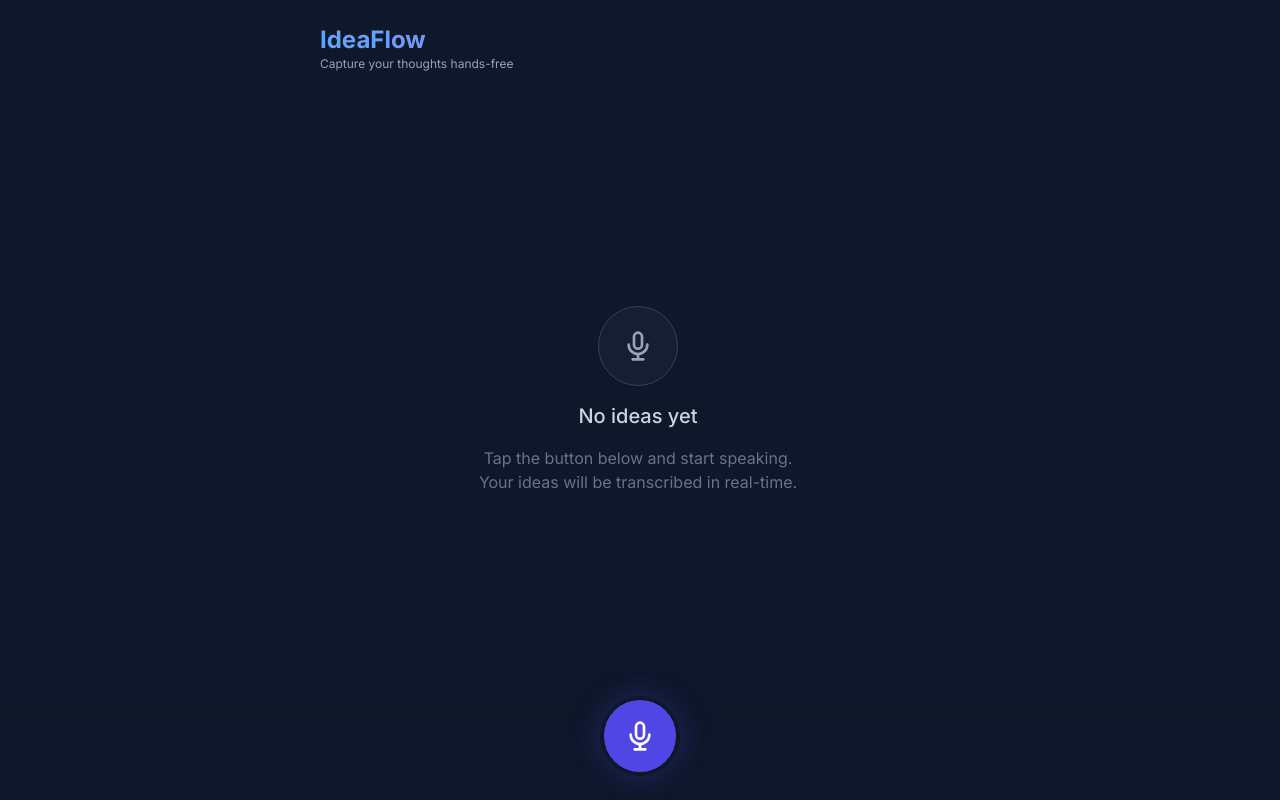
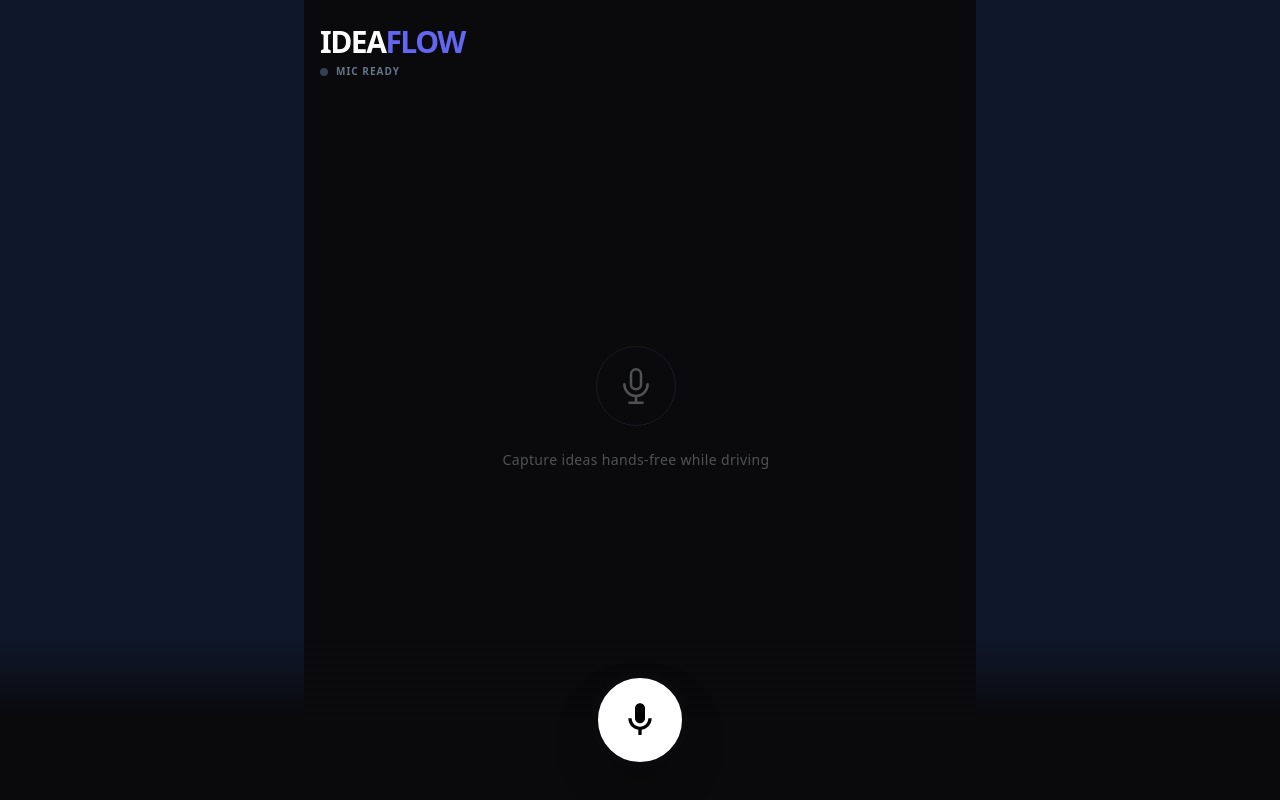
Before and after one commit to anujmagazine/Voice-to-text-transcriber-, a React (Vite) app: page / in a window 1280 px wide. Built offline with nearby package versions, Linux system fonts and the light colour scheme.

Commit message:
feat: Move audio constants to App.tsx
Moves audio constants `SAMPLE_RATE` and `BUFFER_SIZE` from separate files into `App.tsx` for better organization and direct access.

```diff
--- a/App.tsx
+++ b/App.tsx
@@ -4,31 +4,9 @@ import { GoogleGenAI, Modality } from '@google/genai';
 import { IdeaSnippet, TranscriptionState } from './types';
 import { encodePCM } from './utils/audioUtils';
 
-// Icons as components
-const MicrophoneIcon = () => (
-  <svg xmlns="http://www.w3.org/2000/svg" className="w-8 h-8" fill="none" viewBox="0 0 24 24" stroke="currentColor">
-    <path strokeLinecap="round" strokeLinejoin="round" strokeWidth={2} d="M19 11a7 7 0 01-7 7m0 0a7 7 0 01-7-7m7 7v4m0 0H8m4 0h4m-4-8a3 3 0 01-3-3V5a3 3 0 116 0v6a3 3 0 01-3 3z" />
-  </svg>
-);
-
-const StopIcon = () => (
-  <svg xmlns="http://www.w3.org/2000/svg" className="w-8 h-8" fill="none" viewBox="0 0 24 24" stroke="currentColor">
-    <path strokeLinecap="round" strokeLinejoin="round" strokeWidth={2} d="M21 12a9 9 0 11-18 0 9 9 0 0118 0z" />
-    <path strokeLinecap="round" strokeLinejoin="round" strokeWidth={2} d="M9 10h6v4H9z" />
-  </svg>
-);
-
-const CopyIcon = () => (
-  <svg xmlns="http://www.w3.org/2000/svg" className="w-5 h-5" fill="none" viewBox="0 0 24 24" stroke="currentColor">
-    <path strokeLinecap="round" strokeLinejoin="round" strokeWidth={2} d="M8 5H6a2 2 0 00-2 2v12a2 2 0 002 2h10a2 2 0 002-2v-1M8 5a2 2 0 002 2h2a2 2 0 002-2M8 5a2 2 0 012-2h2a2 2 0 012 2m0 0h2a2 2 0 012 2v3m2 4H10m0 0l3-3m-3 3l3 3" />
-  </svg>
-);
-
-const TrashIcon = () => (
-  <svg xmlns="http://www.w3.org/2000/svg" className="w-5 h-5" fill="none" viewBox="0 0 24 24" stroke="currentColor">
-    <path strokeLinecap="round" strokeLinejoin="round" strokeWidth={2} d="M19 7l-.867 12.142A2 2 0 0116.138 21H7.862a2 2 0 01-1.995-1.858L5 7m5 4v6m4-6v6m1-10V4a1 1 0 00-1-1h-4a1 1 0 00-1 1v3M4 7h16" />
-  </svg>
-);
+// Constants
+const SAMPLE_RATE = 16000;
+const BUFFER_SIZE = 4096;
 
 export default function App() {
   const [state, setState] = useState<TranscriptionState>({
@@ -37,50 +15,49 @@ export default function App() {
     isRecording: false,
     status: 'idle',
   });
+
   const [toast, setToast] = useState<string | null>(null);
+  const [voulmeLevel, setVolumeLevel] = useState(0);
 
+  // Refs for non-reactive state
   const sessionRef = useRef<any>(null);
   const audioContextRef = useRef<AudioContext | null>(null);
   const streamRef = useRef<MediaStream | null>(null);
-  const transcriptionBuffer = useRef<string>('');
   const historyContainerRef = useRef<HTMLDivElement>(null);
 
-  // Auto-scroll history when new items added
+  // Accumulated transcription refs
+  const currentTurnText = useRef<string>('');
+  const lastFinalizedText = useRef<string>('');
+
+  // Auto-scroll when transcription updates
   useEffect(() => {
     if (historyContainerRef.current) {
       historyContainerRef.current.scrollTop = historyContainerRef.current.scrollHeight;
     }
   }, [state.history, state.currentText]);
 
-  // Toast auto-hide
-  useEffect(() => {
-    if (toast) {
-      const timer = setTimeout(() => setToast(null), 2000);
-      return () => clearTimeout(timer);
-    }
-  }, [toast]);
-
-  const stopListening = useCallback(async () => {
+  const cleanup = useCallback(async () => {
     if (sessionRef.current) {
-      sessionRef.current.close?.();
+      try { sessionRef.current.close(); } catch (e) {}
       sessionRef.current = null;
     }
-
     if (streamRef.current) {
       streamRef.current.getTracks().forEach(track => track.stop());
       streamRef.current = null;
     }
-
     if (audioContextRef.current) {
-      await audioContextRef.current.close();
+      try { await audioContextRef.current.close(); } catch (e) {}
       audioContextRef.current = null;
     }
+    setVolumeLevel(0);
+  }, []);
 
-    // Move current text to history if it's not empty
-    if (transcriptionBuffer.current.trim()) {
+  const stopSession = useCallback(async () => {
+    // Save current buffer if exists
+    if (currentTurnText.current.trim()) {
       const newSnippet: IdeaSnippet = {
         id: crypto.randomUUID(),
-        text: transcriptionBuffer.current.trim(),
+        text: currentTurnText.current.trim(),
         timestamp: new Date(),
       };
       setState(prev => ({
@@ -90,46 +67,54 @@ export default function App() {
         isRecording: false,
         status: 'idle'
       }));
-      transcriptionBuffer.current = '';
     } else {
-      setState(prev => ({
-        ...prev,
-        currentText: '',
-        isRecording: false,
-        status: 'idle'
-      }));
+      setState(prev => ({ ...prev, currentText: '', isRecording: false, status: 'idle' }));
     }
-  }, []);
 
-  const startListening = async () => {
+    currentTurnText.current = '';
+    lastFinalizedText.current = '';
+    await cleanup();
+  }, [cleanup]);
+
+  const startSession = async () => {
     try {
-      setState(prev => ({ ...prev, status: 'connecting', isRecording: true }));
+      setState(prev => ({ ...prev, status: 'connecting', isRecording: true, currentText: '' }));
+      currentTurnText.current = '';
+      lastFinalizedText.current = '';
 
       const ai = new GoogleGenAI({ apiKey: process.env.API_KEY || '' });
 
+      // 1. Get Microphone Access
       const stream = await navigator.mediaDevices.getUserMedia({ audio: true });
       streamRef.current = stream;
 
-      const audioContext = new (window.AudioContext || (window as any).webkitAudioContext)({ sampleRate: 16000 });
+      // 2. Setup Audio Context
+      const audioContext = new (window.AudioContext || (window as any).webkitAudioContext)({ sampleRate: SAMPLE_RATE });
       audioContextRef.current = audioContext;
 
+      // 3. Connect to Gemini Live API
       const sessionPromise = ai.live.connect({
         model: 'gemini-2.5-flash-native-audio-preview-12-2025',
         config: {
           responseModalities: [Modality.AUDIO],
           inputAudioTranscription: {},
-          // Refined instruction to prevent language drift and ensure English transcription when spoken.
-          systemInstruction: "You are a professional transcriptionist. Transcribe the user's speech exactly as spoken in its original language. If the user speaks English, use only English characters and words. Do not translate the speech. Do not switch to Hindi or any other language unless the user explicitly speaks in that language. Only provide the text transcription, no conversational responses or summaries.",
+          systemInstruction: "You are a specialized transcription service. \n\nRULES:\n1. Transcribe the user's audio into English text ONLY.\n2. Do NOT use any other language or script (No Hindi).\n3. If you hear non-English, attempt to transcribe it phonetically in English.\n4. Provide verbatim transcription. No summaries, no conversational filler.\n5. Output text immediately as it is recognized.",
         },
         callbacks: {
           onopen: () => {
             setState(prev => ({ ...prev, status: 'listening' }));
 
             const source = audioContext.createMediaStreamSource(stream);
-            const scriptProcessor = audioContext.createScriptProcessor(4096, 1, 1);
+            const scriptProcessor = audioContext.createScriptProcessor(BUFFER_SIZE, 1, 1);
 
             scriptProcessor.onaudioprocess = (e) => {
               const inputData = e.inputBuffer.getChannelData(0);
+
+              // Simple volume analysis for the visualizer
+              let sum = 0;
+              for(let i=0; i<inputData.length; i++) sum += inputData[i] * inputData[i];
+              setVolumeLevel(Math.sqrt(sum / inputData.length));
+
               const pcmData = encodePCM(inputData);
               sessionPromise.then(session => {
                 session.sendRealtimeInput({
@@ -140,18 +125,38 @@ export default function App() {
 
             source.connect(scriptProcessor);
             scriptProcessor.connect(audioContext.destination);
+
+            if (audioContext.state === 'suspended') audioContext.resume();
           },
-          onmessage: (message) => {
+          onmessage: (message: any) => {
+            // Real-time transcription segment
             if (message.serverContent?.inputTranscription) {
-              const text = message.serverContent.inputTranscription.text;
-              transcriptionBuffer.current += text;
-              setState(prev => ({ ...prev, currentText: transcriptionBuffer.current }));
+              const textDelta = message.serverContent.inputTranscription.text;
+              currentTurnText.current += textDelta;
+              setState(prev => ({ ...prev, currentText: currentTurnText.current }));
+            }
+
+            // Turn completion detection (natural pause)
+            if (message.serverContent?.turnComplete) {
+              if (currentTurnText.current.trim()) {
+                const textToSave = currentTurnText.current.trim();
+                setState(prev => ({
+                  ...prev,
+                  history: [...prev.history, {
+                    id: crypto.randomUUID(),
+                    text: textToSave,
+                    timestamp: new Date(),
+                  }],
+                  currentText: ''
+                }));
+                currentTurnText.current = '';
+              }
             }
           },
           onerror: (e) => {
-            console.error('Gemini error:', e);
+            console.error('Gemini Live API Error:', e);
             setState(prev => ({ ...prev, status: 'error' }));
-            stopListening();
+            stopSession();
           },
           onclose: () => {
             setState(prev => ({ ...prev, status: 'idle', isRecording: false }));
@@ -161,157 +166,123 @@ export default function App() {
 
       sessionRef.current = await sessionPromise;
     } catch (err) {
-      console.error('Failed to start listening:', err);
+      console.error('Initialization Error:', err);
       setState(prev => ({ ...prev, status: 'error', isRecording: false }));
+      cleanup();
     }
   };
 
-  const copyToClipboard = (text: string) => {
+  const copyText = (text: string) => {
     navigator.clipboard.writeText(text);
-    setToast('Copied to clipboard');
-  };
-
-  const clearHistory = () => {
-    if (confirm('Clear all captured ideas?')) {
-      setState(prev => ({ ...prev, history: [] }));
-      setToast('History cleared');
-    }
-  };
-
-  const copyAll = () => {
-    const allText = state.history.map(h => `[${h.timestamp.toLocaleTimeString()}] ${h.text}`).join('\n\n');
-    copyToClipboard(allText);
+    setToast('Copied');
+    setTimeout(() => setToast(null), 2000);
   };
 
   return (
-    <div className="flex flex-col h-screen max-w-2xl mx-auto px-4 pt-6 pb-24 overflow-hidden bg-slate-900 text-slate-100">
+    <div className="flex flex-col h-screen max-w-2xl mx-auto px-4 pt-6 pb-24 overflow-hidden bg-[#0a0a0c] text-slate-100 font-sans">
       {/* Header */}
-      <header className="flex justify-between items-center mb-6 shrink-0">
+      <header className="flex justify-between items-center mb-8 shrink-0">
         <div>
-          <h1 className="text-2xl font-bold bg-gradient-to-r from-blue-400 to-indigo-400 bg-clip-text text-transparent">
-            IdeaFlow
+          <h1 className="text-3xl font-black tracking-tighter text-white">
+            IDEA<span className="text-indigo-500">FLOW</span>
           </h1>
-          <p className="text-xs text-slate-400">Capture your thoughts hands-free</p>
+          <div className="flex items-center gap-2 mt-1">
+            <span className={`w-2 h-2 rounded-full ${state.isRecording ? 'bg-green-500 animate-pulse' : 'bg-slate-700'}`}></span>
+            <span className="text-[10px] font-bold text-slate-500 uppercase tracking-widest">
+              {state.status === 'listening' ? 'Streaming Audio (English)' : state.status === 'connecting' ? 'Connecting...' : 'Mic Ready'}
+            </span>
+          </div>
         </div>
-        <div className="flex gap-2">
-          {state.history.length > 0 && (
-            <>
-              <button
-                onClick={copyAll}
-                className="p-2 bg-slate-800 hover:bg-slate-700 rounded-lg transition-colors border border-slate-700 text-slate-300"
-                title="Copy All"
-              >
-                <CopyIcon />
-              </button>
-              <button
-                onClick={clearHistory}
-                className="p-2 bg-slate-800 hover:bg-red-900/40 rounded-lg transition-colors border border-slate-700 hover:border-red-500/50 text-slate-300"
-                title="Clear All"
-              >
-                <TrashIcon />
-              </button>
-            </>
-          )}
-        </div>
+        {state.history.length > 0 && (
+          <button
+            onClick={() => { if(confirm('Clear history?')) setState(prev => ({ ...prev, history: [] })) }}
+            className="p-2 text-slate-600 hover:text-red-500 transition-colors"
+          >
+            <svg className="w-5 h-5" fill="none" viewBox="0 0 24 24" stroke="currentColor"><path strokeLinecap="round" strokeLinejoin="round" strokeWidth={2} d="M19 7l-.867 12.142A2 2 0 0116.138 21H7.862a2 2 0 01-1.995-1.858L5 7m5 4v6m4-6v6m1-10V4a1 1 0 00-1-1h-4a1 1 0 00-1 1v3M4 7h16" /></svg>
+          </button>
+        )}
       </header>
 
-      {/* Main Content Area */}
-      <main className="flex-1 overflow-y-auto space-y-4 pr-1 scroll-smooth" ref={historyContainerRef}>
+      {/* Main Stream */}
+      <main className="flex-1 overflow-y-auto space-y-6 pr-2 scroll-smooth" ref={historyContainerRef}>
         {state.history.length === 0 && !state.isRecording && (
-          <div className="h-full flex flex-col items-center justify-center text-center p-8 space-y-4">
-            <div className="w-20 h-20 bg-slate-800/50 rounded-full flex items-center justify-center border border-slate-700 text-slate-400">
-              <MicrophoneIcon />
+          <div className="h-full flex flex-col items-center justify-center text-center opacity-30">
+            <div className="w-20 h-20 mb-6 flex items-center justify-center rounded-full border border-slate-700">
+              <svg className="w-10 h-10" fill="none" viewBox="0 0 24 24" stroke="currentColor"><path strokeLinecap="round" strokeLinejoin="round" strokeWidth={1.5} d="M19 11a7 7 0 01-7 7m0 0a7 7 0 01-7-7m7 7v4m0 0H8m4 0h4m-4-8a3 3 0 01-3-3V5a3 3 0 116 0v6a3 3 0 01-3 3z" /></svg>
             </div>
-            <h2 className="text-xl font-medium text-slate-300">No ideas yet</h2>
-            <p className="text-slate-500 max-w-xs">
-              Tap the button below and start speaking. Your ideas will be transcribed in real-time.
-            </p>
+            <p className="text-sm tracking-wide">Capture ideas hands-free while driving</p>
           </div>
         )}
 
+        {/* Saved History */}
         {state.history.map((snippet) => (
-          <div key={snippet.id} className="group relative bg-slate-800/40 border border-slate-700/50 rounded-2xl p-4 shadow-sm hover:shadow-md transition-shadow">
-            <div className="flex justify-between items-start mb-2">
-              <span className="text-[10px] font-mono text-slate-500 tracking-wider uppercase">
-                {snippet.timestamp.toLocaleTimeString([], { hour: '2-digit', minute: '2-digit' })}
-              </span>
-              <button
-                onClick={() => copyToClipboard(snippet.text)}
-                className="opacity-0 group-hover:opacity-100 p-1.5 text-slate-400 hover:text-white transition-all bg-slate-700/50 rounded-lg"
-              >
-                <CopyIcon />
+          <div key={snippet.id} className="relative bg-[#151518] border border-slate-800/60 rounded-3xl p-6 group transition-all hover:border-slate-700">
+            <div className="flex items-center justify-between mb-4">
+              <span className="text-[10px] font-mono text-slate-500 uppercase">{snippet.timestamp.toLocaleTimeString()}</span>
+              <button onClick={() => copyText(snippet.text)} className="opacity-0 group-hover:opacity-100 p-2 bg-slate-800 rounded-full text-slate-400 hover:text-white transition-all">
+                <svg className="w-4 h-4" fill="none" viewBox="0 0 24 24" stroke="currentColor"><path strokeLinecap="round" strokeLinejoin="round" strokeWidth={2} d="M8 5H6a2 2 0 00-2 2v12a2 2 0 002 2h10a2 2 0 002-2v-1M8 5a2 2 0 002 2h2a2 2 0 002-2M8 5a2 2 0 012-2h2a2 2 0 012 2m0 0h2a2 2 0 012 2v3m2 4H10m0 0l3-3m-3 3l3 3" /></svg>
               </button>
             </div>
-            <p className="text-slate-200 leading-relaxed text-lg font-light">
-              {snippet.text}
-            </p>
+            <p className="text-slate-200 text-xl font-light leading-relaxed tracking-tight">{snippet.text}</p>
           </div>
         ))}
 
-        {/* Real-time Transcription Placeholder */}
+        {/* Active Transcription */}
         {state.isRecording && (
-          <div className="bg-slate-800/80 border-2 border-dashed border-indigo-500/30 rounded-2xl p-5 shadow-inner">
-            <div className="flex items-center gap-2 mb-3">
-              <div className="flex gap-1">
-                <span className="w-1 h-1 bg-indigo-500 rounded-full animate-bounce" style={{animationDelay: '0ms'}}></span>
-                <span className="w-1 h-1 bg-indigo-500 rounded-full animate-bounce" style={{animationDelay: '150ms'}}></span>
-                <span className="w-1 h-1 bg-indigo-500 rounded-full animate-bounce" style={{animationDelay: '300ms'}}></span>
+          <div className="bg-indigo-600/5 border border-indigo-500/30 rounded-3xl p-6 relative overflow-hidden transition-all shadow-[0_0_30px_rgba(79,70,229,0.1)]">
+            <div className="flex items-center gap-3 mb-4">
+              <div className="flex items-center gap-0.5 h-3">
+                {[...Array(4)].map((_, i) => (
+                  <div key={i} className="w-1 bg-indigo-500 rounded-full" style={{ height: `${20 + (voulmeLevel * (200 + i * 50))}%` }} />
+                ))}
               </div>
-              <span className="text-[10px] font-bold text-indigo-400 uppercase tracking-widest">Live Transcription</span>
+              <span className="text-[10px] font-black text-indigo-400 uppercase tracking-widest">Listening</span>
             </div>
-            <p className="text-indigo-100 text-lg leading-relaxed animate-pulse">
-              {state.currentText || 'Listening for your ideas...'}
+            <p className="text-white text-2xl font-medium leading-snug">
+              {state.currentText || <span className="opacity-30 italic">Start speaking your thoughts...</span>}
             </p>
           </div>
         )}
       </main>
 
-      {/* Floating Controls */}
-      <div className="fixed bottom-0 left-0 right-0 p-6 bg-gradient-to-t from-slate-900 via-slate-900 to-transparent pointer-events-none">
-        <div className="max-w-2xl mx-auto flex justify-center pointer-events-auto">
+      {/* Controls */}
+      <div className="fixed bottom-0 left-0 right-0 p-8 flex justify-center bg-gradient-to-t from-[#0a0a0c] via-[#0a0a0c] to-transparent pointer-events-none">
+        <div className="relative pointer-events-auto">
           {!state.isRecording ? (
             <button
-              onClick={startListening}
+              onClick={startSession}
               disabled={state.status === 'connecting'}
-              className={`
-                group relative flex items-center justify-center w-20 h-20 rounded-full bg-indigo-600 hover:bg-indigo-500 shadow-[0_0_30px_rgba(79,70,229,0.3)] hover:shadow-[0_0_40px_rgba(79,70,229,0.5)] transition-all active:scale-95 border-4 border-slate-900 text-white
-                ${state.status === 'connecting' ? 'opacity-70 cursor-wait' : ''}
-              `}
+              className="w-24 h-24 rounded-full bg-white text-black flex items-center justify-center shadow-2xl active:scale-90 transition-all border-[6px] border-[#0a0a0c] disabled:opacity-50"
             >
-              {state.status === 'connecting' ? (
-                <div className="w-8 h-8 border-4 border-white/20 border-t-white rounded-full animate-spin"></div>
-              ) : (
-                <MicrophoneIcon />
-              )}
-              <span className="absolute -top-10 scale-0 group-hover:scale-100 transition-transform bg-slate-800 text-white text-xs py-1 px-3 rounded-full border border-slate-700 whitespace-nowrap shadow-xl">
-                Start Recording
-              </span>
+              <svg className="w-10 h-10" fill="currentColor" viewBox="0 0 24 24"><path d="M12 14c1.66 0 3-1.34 3-3V5c0-1.66-1.34-3-3-3S9 3.34 9 5v6c0 1.66 1.34 3 3 3z"/><path d="M17 11c0 2.76-2.24 5-5 5s-5-2.24-5-5H5c0 3.53 2.61 6.43 6 6.92V21h2v-3.08c3.39-.49 6-3.39 6-6.92h-2z"/></svg>
             </button>
           ) : (
             <button
-              onClick={stopListening}
-              className="group relative flex items-center justify-center w-20 h-20 rounded-full bg-red-600 hover:bg-red-500 shadow-[0_0_30px_rgba(220,38,38,0.3)] transition-all active:scale-95 border-4 border-slate-900 pulse-animation text-white"
+              onClick={stopSession}
+              className="w-24 h-24 rounded-full bg-red-600 text-white flex items-center justify-center shadow-[0_0_40px_rgba(220,38,38,0.4)] active:scale-90 transition-all border-[6px] border-[#0a0a0c]"
             >
-              <StopIcon />
-              <span className="absolute -top-10 transition-transform bg-slate-800 text-white text-xs py-1 px-3 rounded-full border border-slate-700 whitespace-nowrap shadow-xl">
-                Stop & Save
-              </span>
+              <svg className="w-10 h-10" fill="currentColor" viewBox="0 0 24 24"><path d="M6 6h12v12H6z"/></svg>
             </button>
+          )}
+
+          {/* External Pulse Ring */}
+          {state.isRecording && (
+             <div className="absolute -inset-4 rounded-full border-2 border-indigo-500/20 animate-ping pointer-events-none" />
           )}
         </div>
       </div>
 
-      {/* Toasts */}
+      {/* Toast */}
       {toast && (
-        <div className="fixed top-20 left-1/2 -translate-x-1/2 bg-slate-800 text-blue-300 px-4 py-2 rounded-full text-xs font-bold border border-blue-500/30 shadow-lg backdrop-blur-md z-50 animate-bounce">
+        <div className="fixed top-8 left-1/2 -translate-x-1/2 bg-white text-black px-6 py-2 rounded-full text-xs font-bold shadow-2xl z-50 transition-all">
           {toast}
         </div>
       )}
 
-      {/* Error Toast */}
+      {/* Error State */}
       {state.status === 'error' && (
-        <div className="fixed top-4 left-1/2 -translate-x-1/2 bg-red-500/90 text-white px-4 py-2 rounded-full text-sm font-medium shadow-lg backdrop-blur-sm z-50">
-          Error connecting to transcription service.
+        <div className="fixed top-0 left-0 right-0 p-3 bg-red-600 text-white text-[10px] font-bold text-center uppercase tracking-widest">
+          Microphone or connection error. Please refresh.
         </div>
       )}
     </div>
```
